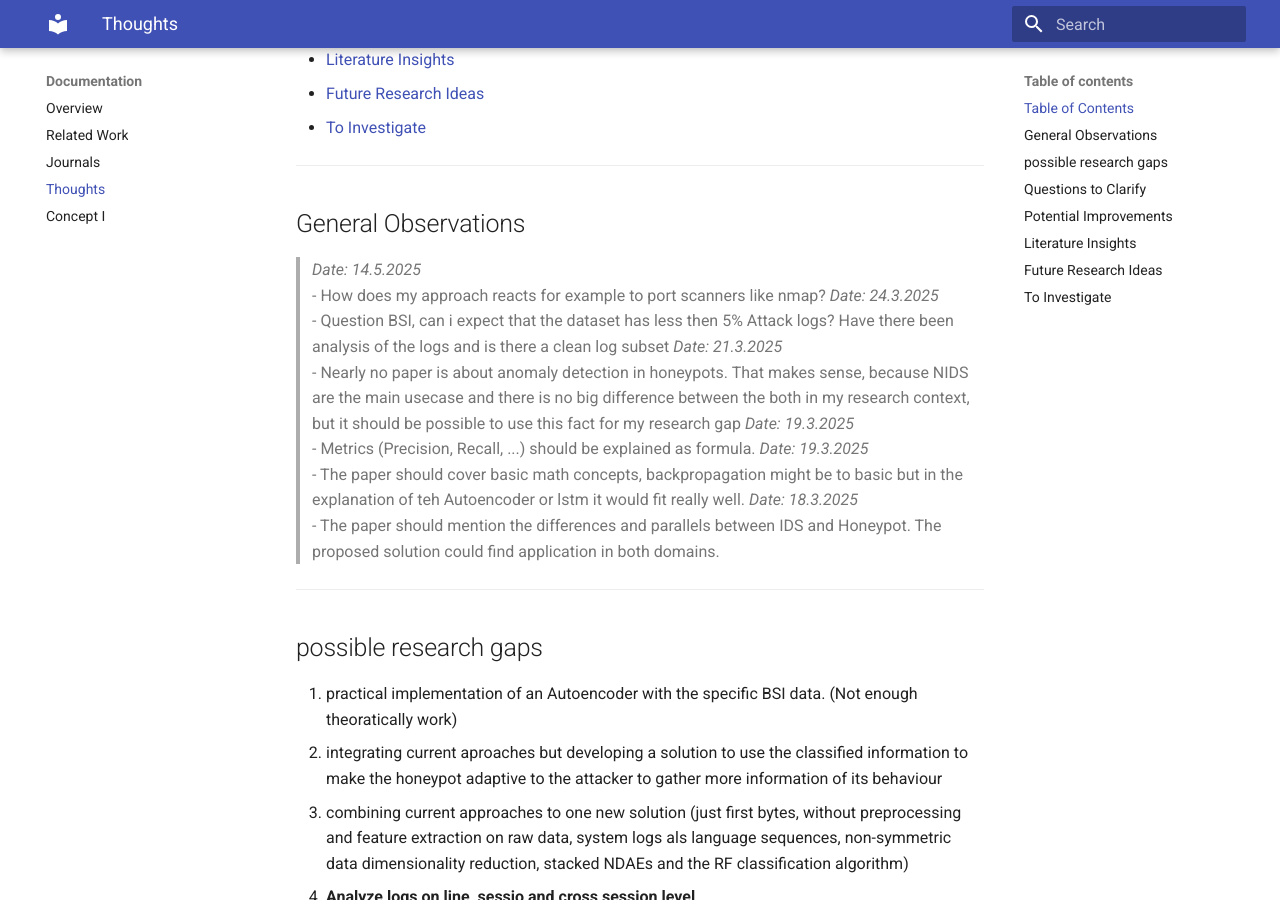
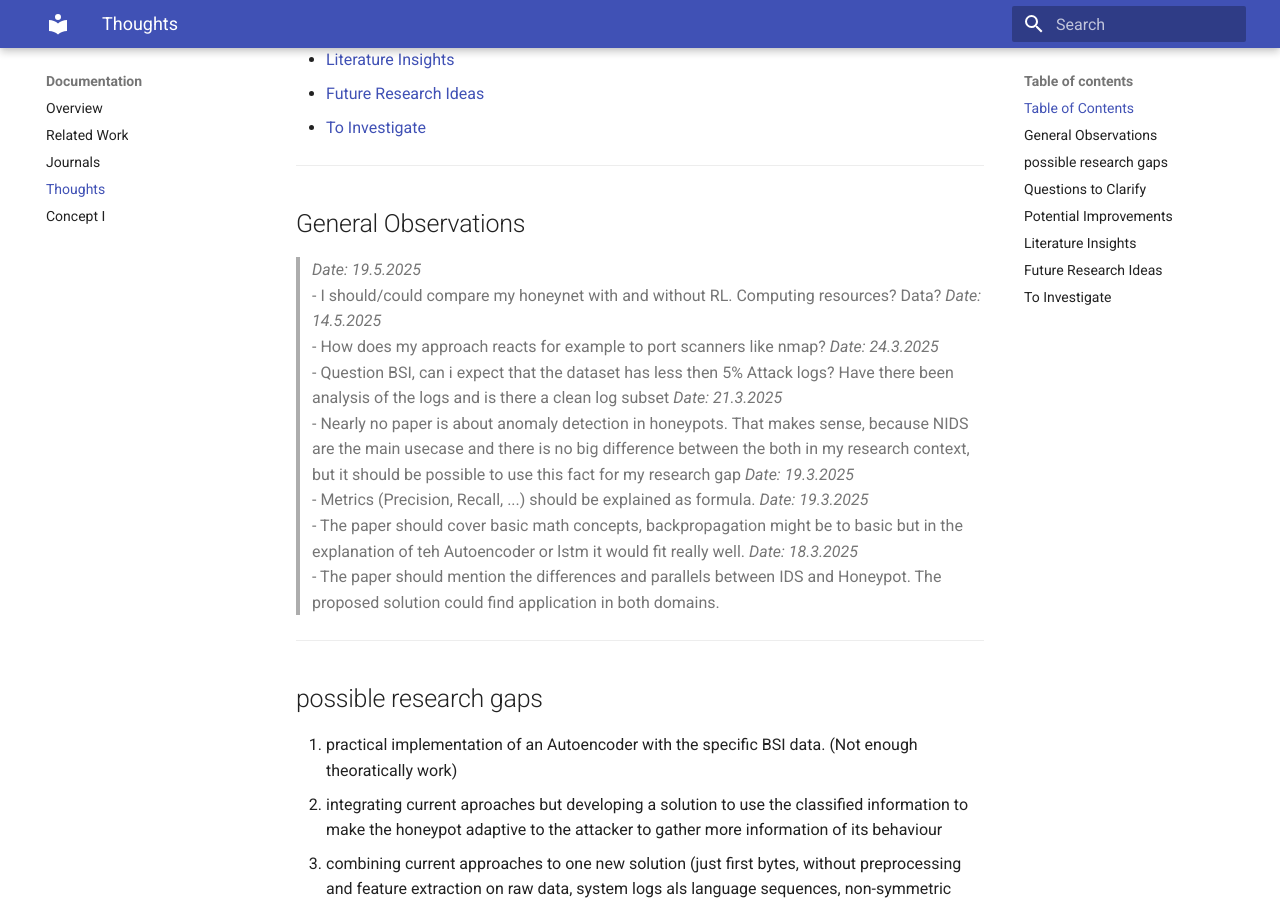
Before and after one commit to JohannesLks/Thesis, an MkDocs documentation site: the page built from docs/documentation/thoughts.md, in a window 1280 px wide and 900 px high, scrolled down 550 px. Built offline with MkDocs 1.6.1 and Material for MkDocs 9.7.7, drawn with Linux system fonts in a browser that asks for light colours.

Commit message:
Update thoughts.md

```diff
--- a/docs/documentation/thoughts.md
+++ b/docs/documentation/thoughts.md
@@ -17,6 +17,8 @@ This document serves as a structured place to record spontaneous thoughts, obser
 ---
 
 ## General Observations
+> *Date: 19.5.2025*
+-  I should/could compare my honeynet with and without RL. Computing resources? Data?
 > *Date: 14.5.2025*
 -  How does my approach reacts for example to port scanners like nmap?
 > *Date: 24.3.2025*
```
